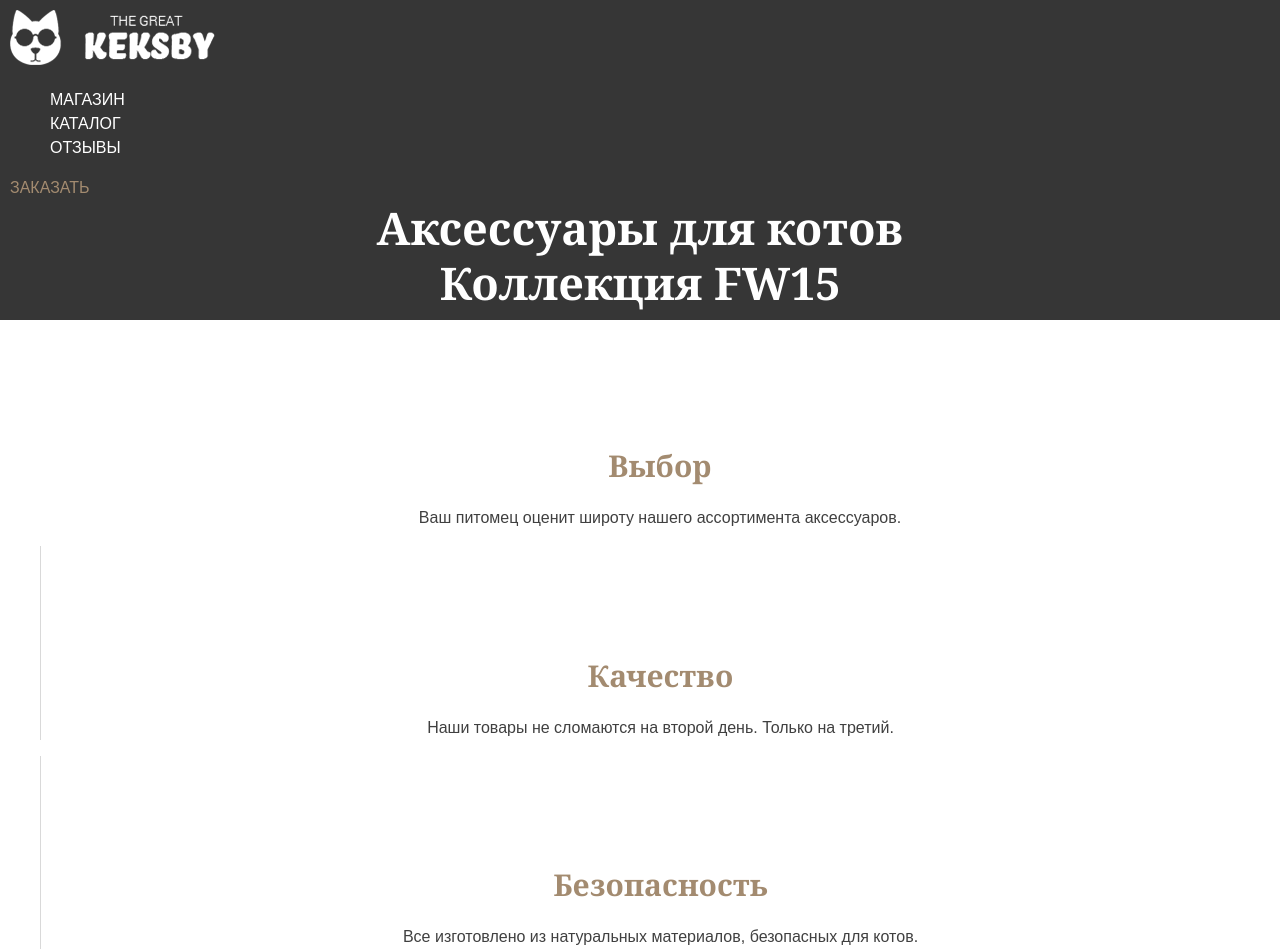
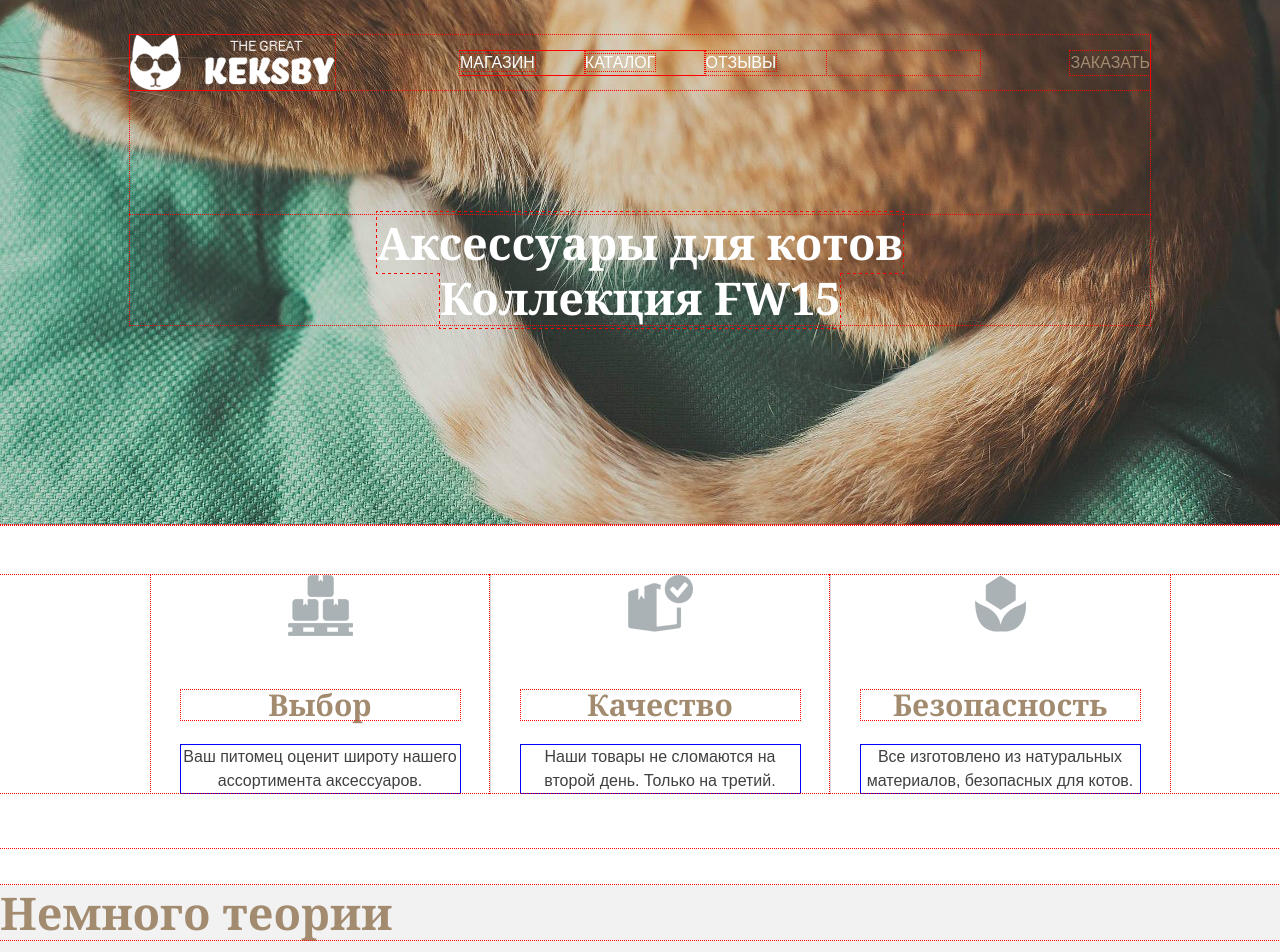
Before and after one commit to NataTimos/Test, a plain HTML site: page index.html in a window 1280 px wide. Shown: the top 952 px of the page. Drawn offline with Linux system fonts and the light colour scheme.

Commit message:
add content img and flex to header and features

```diff
--- a/index.html
+++ b/index.html
@@ -4,28 +4,33 @@
     <meta charset="utf-8">
     <title>The Great Keksby</title>
     <link rel="stylesheet" href="style.css">
+    <link rel="stylesheet" href="outlines.css">
   </head>
   <body>
     <div class="page-header">
+      <div class="container">
         <div class="header-top">
           <div class="header-logo">
             <img src="img/logo.png" alt="The Great Keksby" width="205" height="55">
           </div>
+
             <ul class="main-nav">
               <li><a href="#">Магазин</a></li>
               <li><a href="#">Каталог</a></li>
               <li><a href="#">Отзывы</a></li>
             </ul>
+
           <a class="btn" href="#">Заказать</a>
         </div>
         <div class="promo">
           <a href="#">Аксессуары для котов<br> Коллекция FW15</a>
         </div>
       </div>
+    </div>
 
 
     <div class="features">
-      <ul>
+      <ul class="test">
         <li class="feature-item feature-choice">
           <h2 class="feature-title">Выбор</h2>
           <p>Ваш питомец оценит широту нашего ассортимента аксессуаров.</p>
--- a/style.css
+++ b/style.css
@@ -1,4 +1,20 @@
+* {
+outline: 1px dotted red;
+}
+div {
+ outline: : solid 2px red;
+}
+
+span {
+ outline: solid 1px green;
+}
+
+p {
+ outline: solid 1px blue;
+}
+/*это потом убрать */
 body {
+  min-width: 1040px;
   margin: 0;
   padding: 0;
   font-size: 16px;
@@ -8,7 +24,17 @@ body {
   background-color: white;
 }
 
+
+
+.container {
+
+  width: 1020px;
+  margin: 0 auto;
+}
+
 .page-header {
+  min-height: 490px;
+  padding-top: 35px;
   background-image: url("img/header-bg.jpg");
   background-repeat: no-repeat;
   background-position: center;
@@ -17,13 +43,38 @@ body {
 
 .page-header,
 .page-footer {
-  padding: 10px;
   color: #c3c3c3;
   background-color: #363636;
 }
+.header-top {
+	display: flex;
+	align-items: center;
+	margin-bottom: 125px;
+}
 
+
+.header-logo {
+	width: 205px;
+	height: 55px;
+}
+
+.header-top a {
+	margin-left: auto;
+}
 .main-nav {
-  list-style: none;
+	display: flex;
+	align-content: center;
+
+	margin: 0;
+	padding: 0;
+
+	width: 520px;
+	margin-left: 125px;
+	list-style: none;
+}
+
+.main-nav li {
+	padding-right: 50px;
 }
 
 .main-nav li {
@@ -63,6 +114,7 @@ body {
   line-height: 55px;
   font-family: "Georgia", serif;
   text-align: center;
+
 }
 
 .promo a {
@@ -70,18 +122,37 @@ body {
   text-decoration: none;
 }
 
+
+.features {
+	padding-top: 50px;
+	padding-bottom: 55px;
+
+}
+.test {
+	margin: 0;
+}
 .features ul {
+	display: flex;
   list-style: none;
+/*  margin: 0;
+  padding: 0;*/
+	justify-content: center;
+
 }
 
 .feature-item {
+	margin: 0;
+	padding: 0;
   padding-top: 90px;
   text-align: center;
   border-left: 1px solid #d9d9d9;
+  width: 279px;
+  padding-left: 30px;
+  padding-right: 30px;
 }
 
 .feature-item:first-child {
-  border-left: none;
+  border-left: transparent;
 }
 
 .feature-choice {
@@ -102,6 +173,11 @@ body {
   line-height: 30px;
   font-family: "Georgia", serif;
   color: #a38b70;
+}
+
+.features p {
+	margin: 0;
+	padding: 0;
 }
 
 .cat-reference {
@@ -194,10 +270,10 @@ body {
 }
 
 .feedback-form {
+  padding-right: 390px;
   background-image: url("img/write.jpg");
   background-repeat: no-repeat;
   background-position: 100% 40px;
-  padding-right: 390px;
 }
 
 .feedback-form-group {
```
Also changed, not shown: img/feature-1.png (added), img/feature-2.png (added), img/feature-3.png (added), img/glasses-1.jpg (added), img/glasses-2.jpg (added), img/glasses-3.jpg (added), img/header-bg.jpg (added), img/write.jpg (added), 2 other files. Lines whose indentation alone changed are shown as unchanged.
